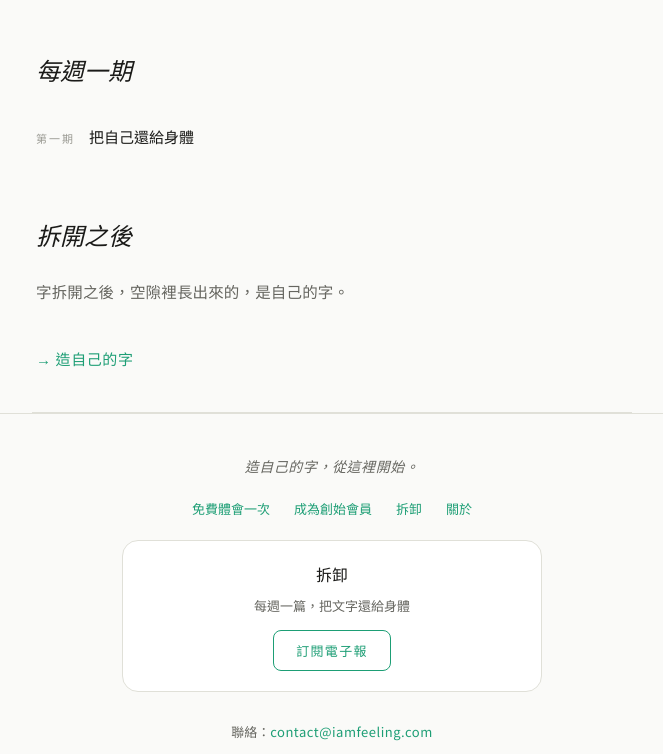
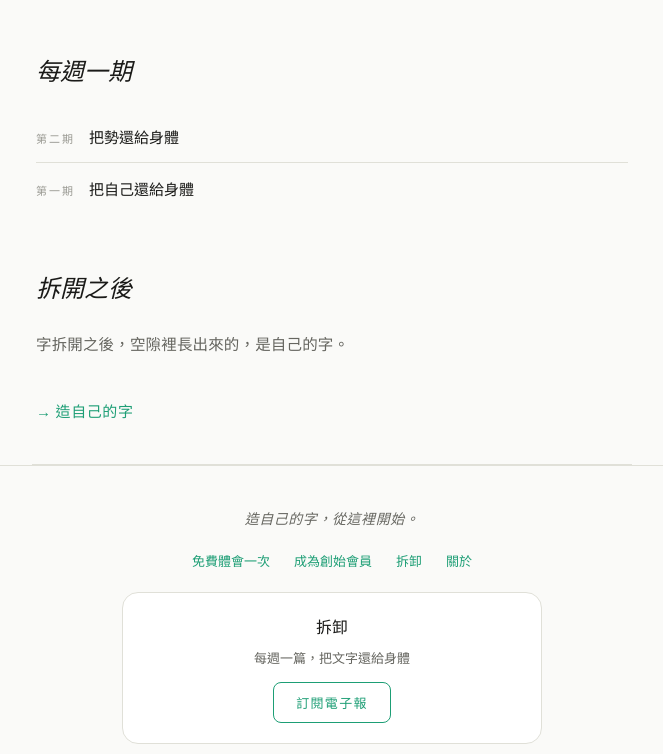
Before and after one commit to BebeforeDo/iamfeeling-assets, a plain HTML site: page word/chai/index.html in a window 1280 px wide. Shown: the part 829-1583 px from the top of the page, without its empty margins (308-971 px from the left). Drawn offline with Linux system fonts and the light colour scheme.

Commit message:
Add files via upload

```diff
--- a/word/chai/index.html
+++ b/word/chai/index.html
@@ -239,6 +239,7 @@
 
   <h2>每週一期</h2>
   <ul class="past">
+    <li><span class="n">第二期</span><a href="/word/chai/shi/">把勢還給身體</a></li>
     <li><span class="n">第一期</span><a href="/word/chai/zi/">把自己還給身體</a></li>
   </ul>
 
```
